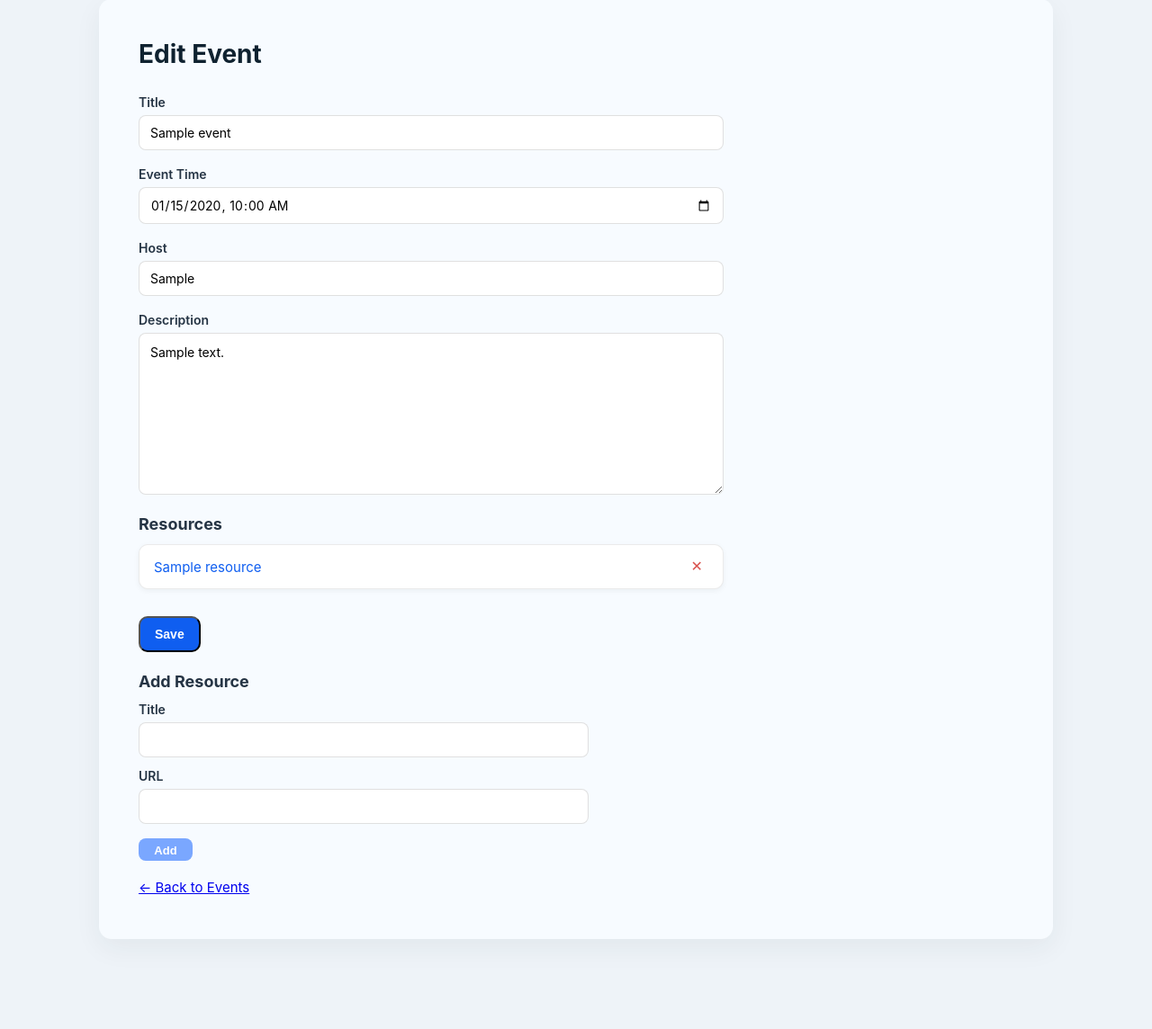
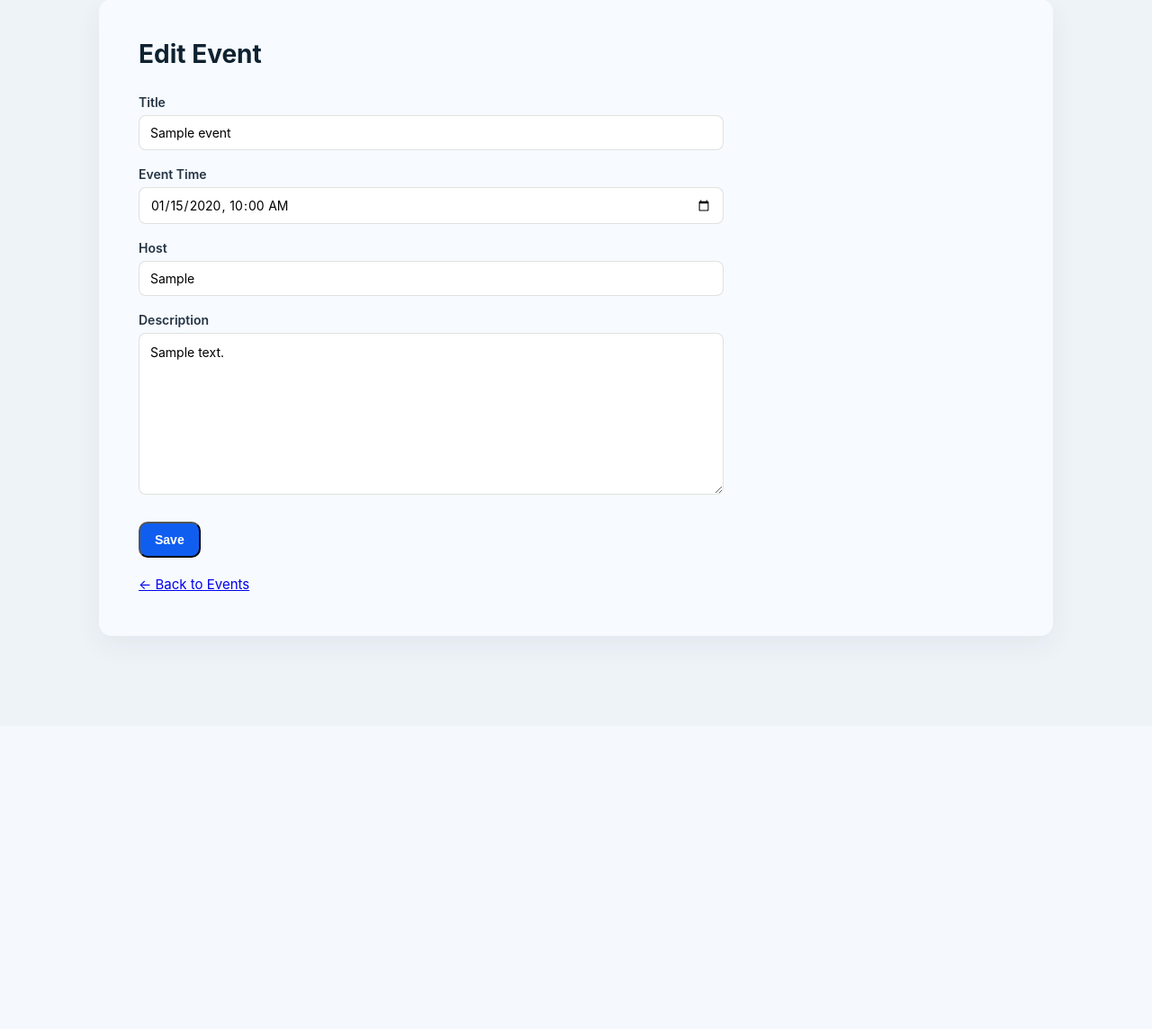
Before and after one commit to NickTimosh/postplaton, a Flask app: page /events/1/edit in a window 1280 px wide. Shown: the part 109-1253 px from the top of the page at 90% size. After the commit the page ends 830 px from the top, so only its background shows below. Run offline with Flask 3, Linux system fonts and the light colour scheme; a user stored in the database is signed in; tables that the repository leaves empty hold one stand-in row (values such as "Sample post").

Commit message:
Remove resources from event_form

```diff
--- a/app/templates/event_form.html
+++ b/app/templates/event_form.html
@@ -28,32 +28,6 @@
             {{ form.description(class="form-textarea large-textarea") }}
         </div>
 
-        {% if current_user.is_host and event %}
-
-        <h2 class="group-heading">Resources</h2>
-
-        <div class="resource-list">
-            {% for resource in event.resources %}
-            <div class="resource-card">
-                <a href="{{ resource.url }}" target="_blank" class="resource-title">
-                    {{ resource.title }}
-                </a>
-
-                <!-- DELETE BUTTON MOVED OUTSIDE MAIN FORM -->
-                <button class="icon-btn delete-btn"
-                        formaction="{{ url_for('events.delete_resource', resource_id=resource.id) }}"
-                        formmethod="POST">
-                    ✕
-                </button>
-
-            </div>
-            {% else %}
-            <p class="event-details-line">No resources yet.</p>
-            {% endfor %}
-        </div>
-
-        {% endif %}
-
         <!-- SAVE BUTTON (NOW WORKS) -->
         <div class="form-actions" style="margin-top: 30px;">
             {{ form.submit(class_="btn btn-create") }}
@@ -62,35 +36,6 @@
     </form>
     <!-- END MAIN FORM -->
 
-
-    {% if current_user.is_host and event %}
-
-    <!-- ADD RESOURCE FORM -->
-    <h3 class="group-heading" style="margin-top: 22px;">Add Resource</h3>
-
-    <form method="POST"
-          action="{{ url_for('events.add_resource', event_id=event.id) }}"
-          class="resource-add-form">
-
-        {{ resource_form.hidden_tag() }}
-
-        <div class="form-field">
-            {{ resource_form.title.label(class="form-label") }}
-            {{ resource_form.title(class="form-input") }}
-        </div>
-
-        <div class="form-field">
-            {{ resource_form.url.label(class="form-label") }}
-            {{ resource_form.url(class="form-input") }}
-        </div>
-
-        <button class="btn btn-secondary small" type="submit">
-            Add
-        </button>
-    </form>
-
-    {% endif %}
-
     <p class="event-details-line" style="margin-top: 20px;">
         <a href="{{ url_for('events.events_list') }}">← Back to Events</a>
     </p>
```
